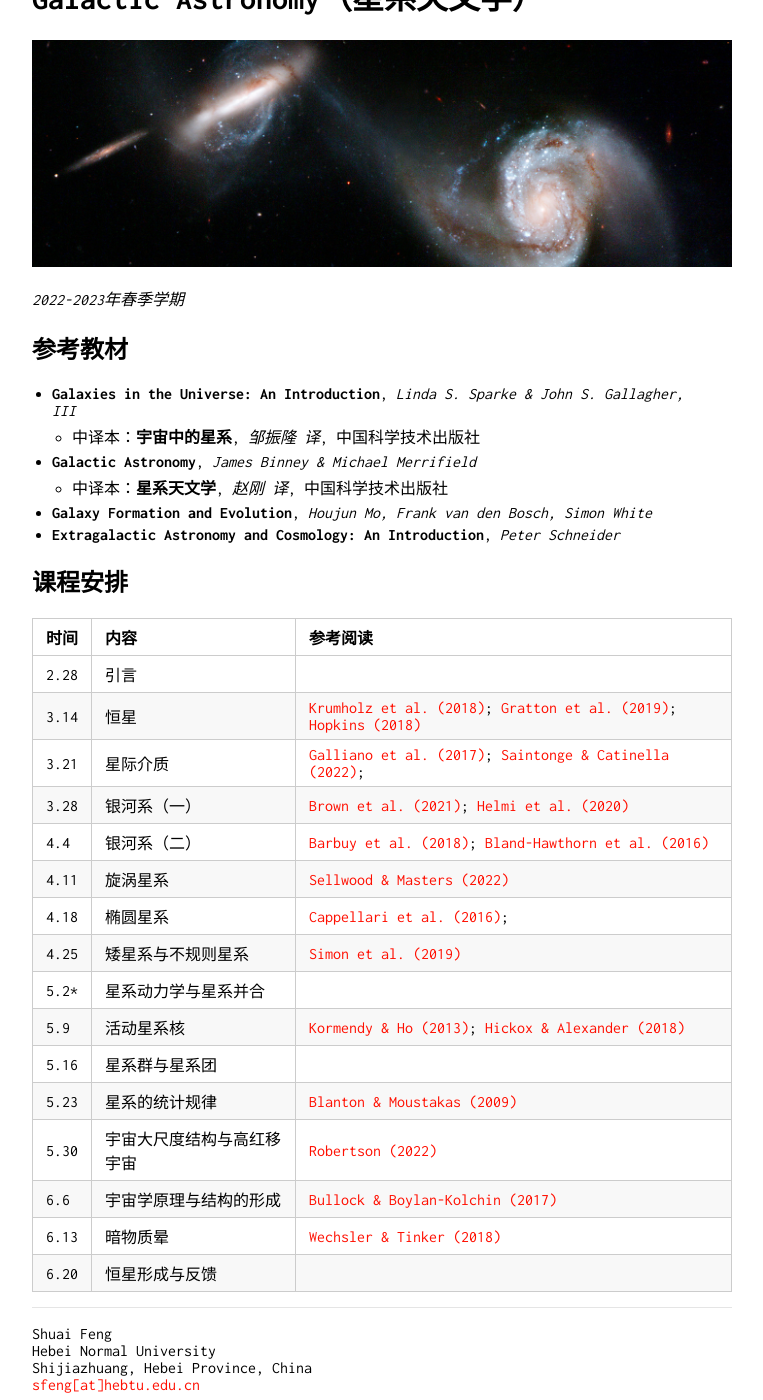
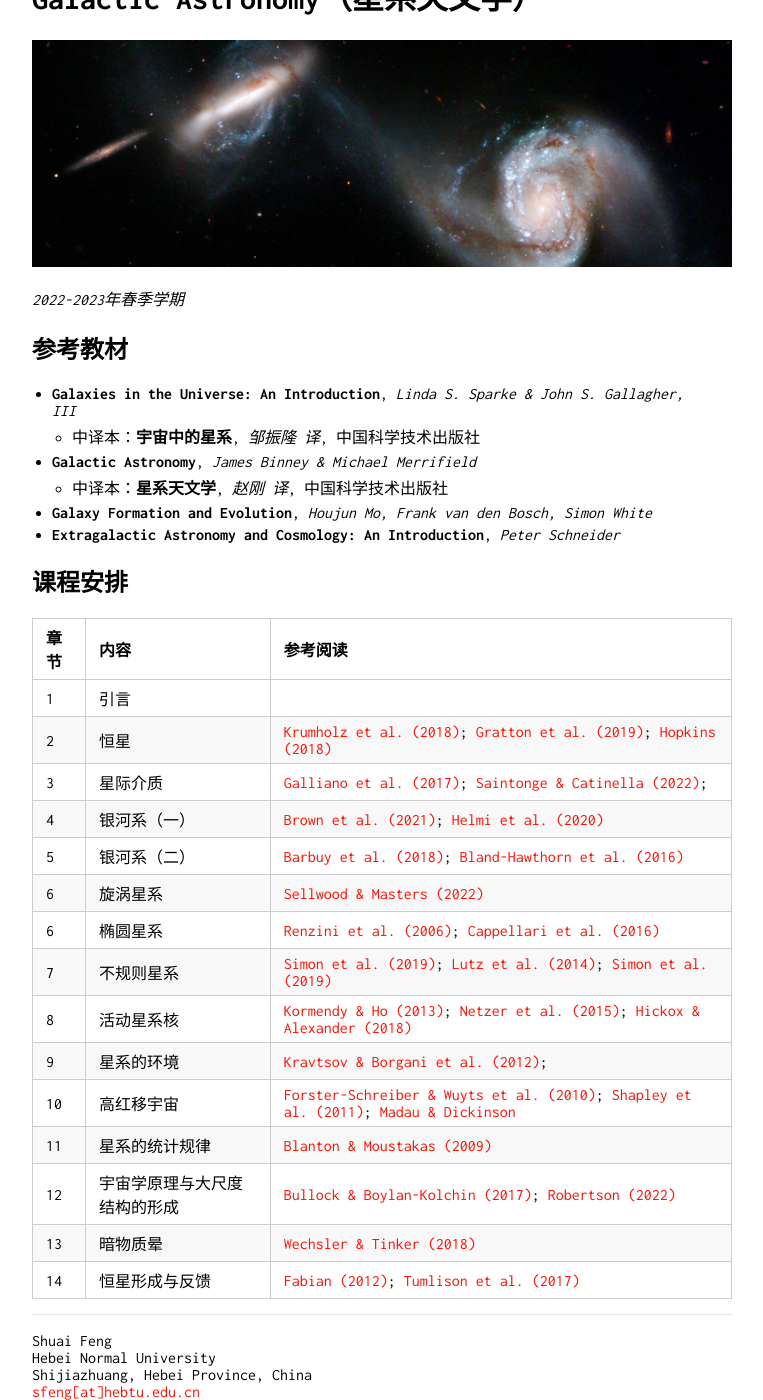
Before and after one commit to fengshuai0210/fengshuai0210.github.io, a Jekyll site: the page built from teaching/Galaxy.md, in a window 1280 px wide and 1400 px high, scrolled down 159 px. Shown: the whole window, without its empty margins (258-1021 px from the left). Built offline with Jekyll 4.4.1, drawn with Linux system fonts in a browser that asks for light colours; our own code applies the rules of GitHub Pages for plain Markdown files.

Commit message:
Update Galaxy.md

```diff
--- a/teaching/Galaxy.md
+++ b/teaching/Galaxy.md
@@ -19,21 +19,20 @@ layout: default
 
 ## 课程安排
 
-时间 | 内容 | 参考阅读
+章节 | 内容 | 参考阅读
 ----|----|----
-2.28 | 引言 |
-3.14 | 恒星 | [Krumholz et al. (2018)](https://arxiv.org/abs/1812.01615); [Gratton et al. (2019)](https://arxiv.org/abs/1911.02835); [Hopkins (2018)](https://arxiv.org/abs/1807.09949)
-3.21 | 星际介质 | [Galliano et al. (2017)](https://arxiv.org/abs/1711.07434); [Saintonge & Catinella (2022)](https://arxiv.org/abs/2202.00690);
-3.28 | 银河系（一）| [Brown et al. (2021)](https://arxiv.org/abs/2102.11712); [Helmi et al. (2020)](https://arxiv.org/abs/2002.04340)
-4.4  | 银河系（二）| [Barbuy et al. (2018)](https://arxiv.org/abs/1805.01142); [Bland-Hawthorn et al. (2016)](https://arxiv.org/abs/1602.07702)
-4.11 | 旋涡星系 | [Sellwood & Masters (2022)](https://arxiv.org/abs/2110.05615)
-4.18 | 椭圆星系 | [Cappellari et al. (2016)](https://arxiv.org/abs/1602.04267);
-4.25 | 矮星系与不规则星系 | [Simon et al. (2019)](https://arxiv.org/abs/1901.05465)
-5.2* | 星系动力学与星系并合 |
-5.9  | 活动星系核 | [Kormendy & Ho (2013)](https://arxiv.org/abs/1304.7762); [Hickox & Alexander (2018)](https://arxiv.org/abs/1806.04680)
-5.16 | 星系群与星系团 |
-5.23 | 星系的统计规律 | [Blanton & Moustakas (2009)](https://arxiv.org/abs/0908.3017)
-5.30 | 宇宙大尺度结构与高红移宇宙 | [Robertson (2022)](https://arxiv.org/abs/2110.13160)
-6.6  | 宇宙学原理与结构的形成 | [Bullock & Boylan-Kolchin (2017)](https://arxiv.org/abs/1707.04256)
-6.13 | 暗物质晕 | [Wechsler & Tinker (2018)](https://arxiv.org/abs/1804.03097)
-6.20 | 恒星形成与反馈 |
+1  | 引言 |
+2  | 恒星 | [Krumholz et al. (2018)](https://arxiv.org/abs/1812.01615); [Gratton et al. (2019)](https://arxiv.org/abs/1911.02835); [Hopkins (2018)](https://arxiv.org/abs/1807.09949)
+3  | 星际介质 | [Galliano et al. (2017)](https://arxiv.org/abs/1711.07434); [Saintonge & Catinella (2022)](https://arxiv.org/abs/2202.00690);
+4  | 银河系（一）| [Brown et al. (2021)](https://arxiv.org/abs/2102.11712); [Helmi et al. (2020)](https://arxiv.org/abs/2002.04340)
+5  | 银河系（二）| [Barbuy et al. (2018)](https://arxiv.org/abs/1805.01142); [Bland-Hawthorn et al. (2016)](https://arxiv.org/abs/1602.07702)
+6  | 旋涡星系 | [Sellwood & Masters (2022)](https://arxiv.org/abs/2110.05615)
+6  | 椭圆星系 | [Renzini et al. (2006)](https://arxiv.org/abs/astro-ph/0603479); [Cappellari et al. (2016)](https://arxiv.org/abs/1602.04267)
+7  | 不规则星系 | [Simon et al. (2019)](https://arxiv.org/abs/1901.05465); [Lutz et al. (2014)](https://arxiv.org/abs/1403.3334); [Simon et al. (2019)](https://arxiv.org/abs/1901.05465)
+8  | 活动星系核 | [Kormendy & Ho (2013)](https://arxiv.org/abs/1304.7762); [Netzer et al. (2015)](https://arxiv.org/abs/1505.00811); [Hickox & Alexander (2018)](https://arxiv.org/abs/1806.04680)
+9  | 星系的环境 | [Kravtsov & Borgani et al. (2012)](https://arxiv.org/abs/1205.5556);
+10 | 高红移宇宙 | [Forster-Schreiber & Wuyts et al. (2010)](https://arxiv.org/abs/2010.10171); [Shapley et al. (2011)](https://arxiv.org/abs/1107.5060); [Madau & Dickinson](https://arxiv.org/abs/1403.0007)
+11 | 星系的统计规律 | [Blanton & Moustakas (2009)](https://arxiv.org/abs/0908.3017)
+12 | 宇宙学原理与大尺度结构的形成 | [Bullock & Boylan-Kolchin (2017)](https://arxiv.org/abs/1707.04256); [Robertson (2022)](https://arxiv.org/abs/2110.13160)
+13 | 暗物质晕 | [Wechsler & Tinker (2018)](https://arxiv.org/abs/1804.03097)
+14 | 恒星形成与反馈 | [Fabian (2012)](https://arxiv.org/abs/1204.4114); [Tumlison et al. (2017)](https://arxiv.org/abs/1709.09180)
```
